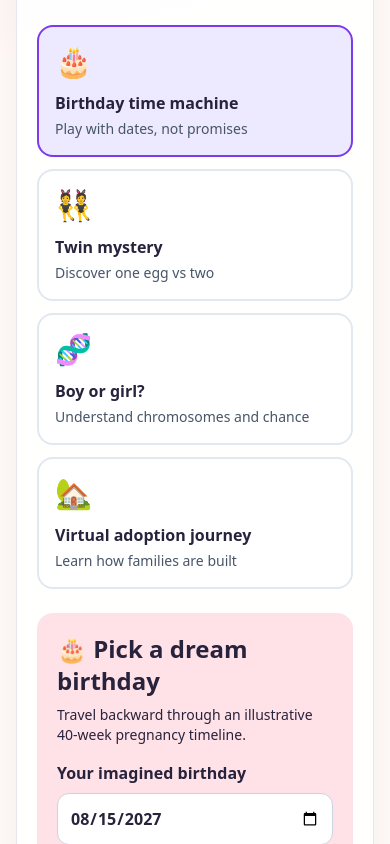
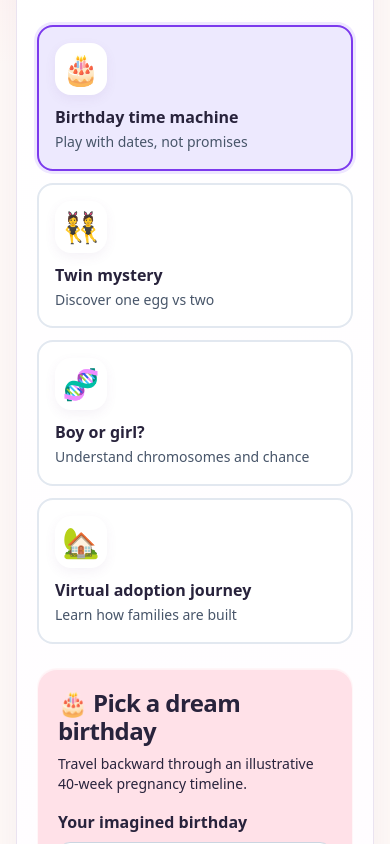
Before and after one commit to logan9e7/MiniMe-Lab, a Next.js app in the folder frontend/: page / in a window 390 px wide. Shown: the part 1860-2704 px from the top of the page. Built offline with nearby package versions, Linux system fonts and the light colour scheme; no server answers.

Commit message:
Refine interactive learning module visual hierarchy and responsive states

```diff
--- a/frontend/app/globals.css
+++ b/frontend/app/globals.css
@@ -32,3 +32,22 @@ a{text-underline-offset:3px}
 .section-kicker{font-size:.75rem;font-weight:800;letter-spacing:.14em;text-transform:uppercase;color:#7655bd}
 @media(prefers-reduced-motion:reduce){html{scroll-behavior:auto}*,*:before,*:after{animation-duration:.01ms!important;transition-duration:.01ms!important}}
 @media(max-width:640px){.hero-shell{border-radius:26px}.panel{border-radius:22px}.hero-title{letter-spacing:-.04em}}
+
+/* Interactive learning modules */
+#family-discovery{background:linear-gradient(160deg,#fff 0%,#fffcff 100%)}
+#family-discovery>div[role="group"]>button{min-height:150px;transition:transform .2s,box-shadow .2s,border-color .2s}
+#family-discovery>div[role="group"]>button:hover{transform:translateY(-3px);box-shadow:0 14px 28px #6b4c8c15}
+#family-discovery>div[role="group"]>button[aria-pressed="true"]{box-shadow:0 0 0 3px #eee7ff}
+#family-discovery>div[role="group"]>button span:first-child{display:grid;place-items:center;width:52px;height:52px;border-radius:16px;background:#fff;box-shadow:0 4px 12px #6b4c8c12}
+#family-discovery>div[role="group"]>button span:nth-child(2){line-height:1.25}
+#family-discovery>div[role="group"]>button span:nth-child(3){line-height:1.55}
+#family-discovery>div[role="group"]+div{border:1px solid #ffffffb5;border-radius:26px;box-shadow:inset 0 1px #ffffff99}
+#family-discovery h3{letter-spacing:-.025em;line-height:1.2}
+#family-discovery input[type="date"],#family-discovery input[type="text"]{min-height:46px}
+#family-discovery button:not(:disabled):active{transform:scale(.985)}
+#family-discovery [aria-live]{transition:background-color .2s}
+#parenting-title{letter-spacing:-.025em}
+#family-discovery section[aria-labelledby="parenting-title"]{box-shadow:0 14px 35px #a4712912}
+#family-discovery section[aria-labelledby="parenting-title"] button{transition:background-color .15s,border-color .15s,transform .15s}
+#family-discovery section[aria-labelledby="parenting-title"] button:not(:disabled):hover{border-color:#9274e4}
+@media(max-width:640px){#family-discovery>div[role="group"]>button{min-height:140px}#family-discovery>div[role="group"]+div{border-radius:20px}}
```
